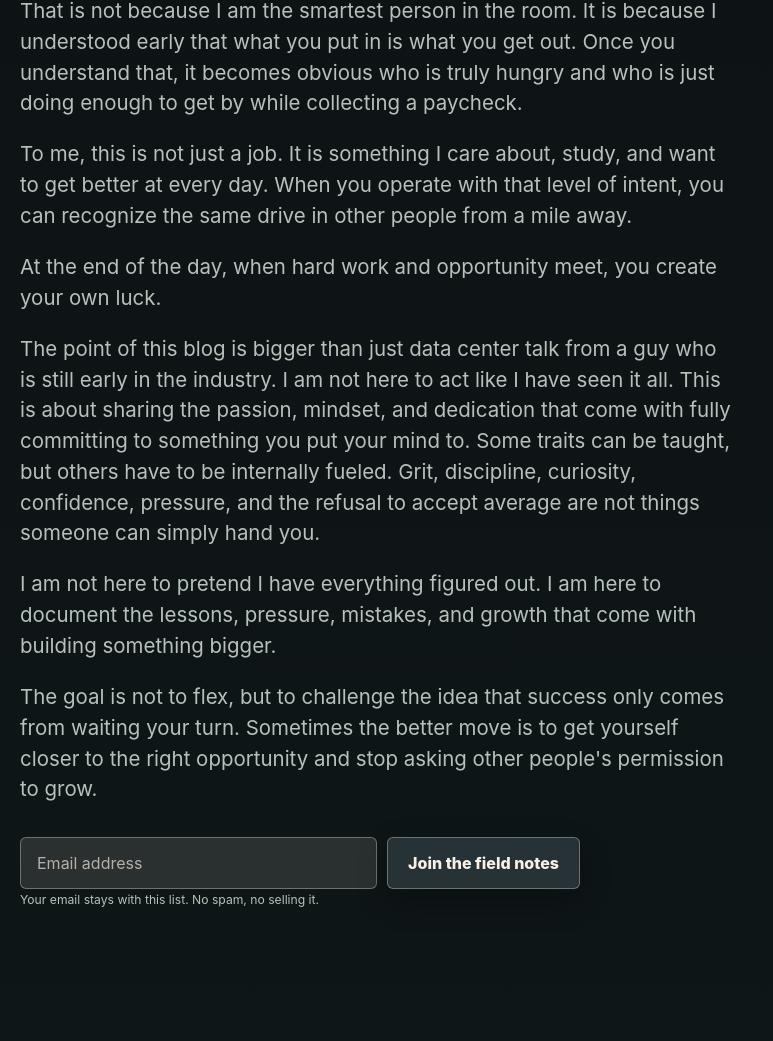
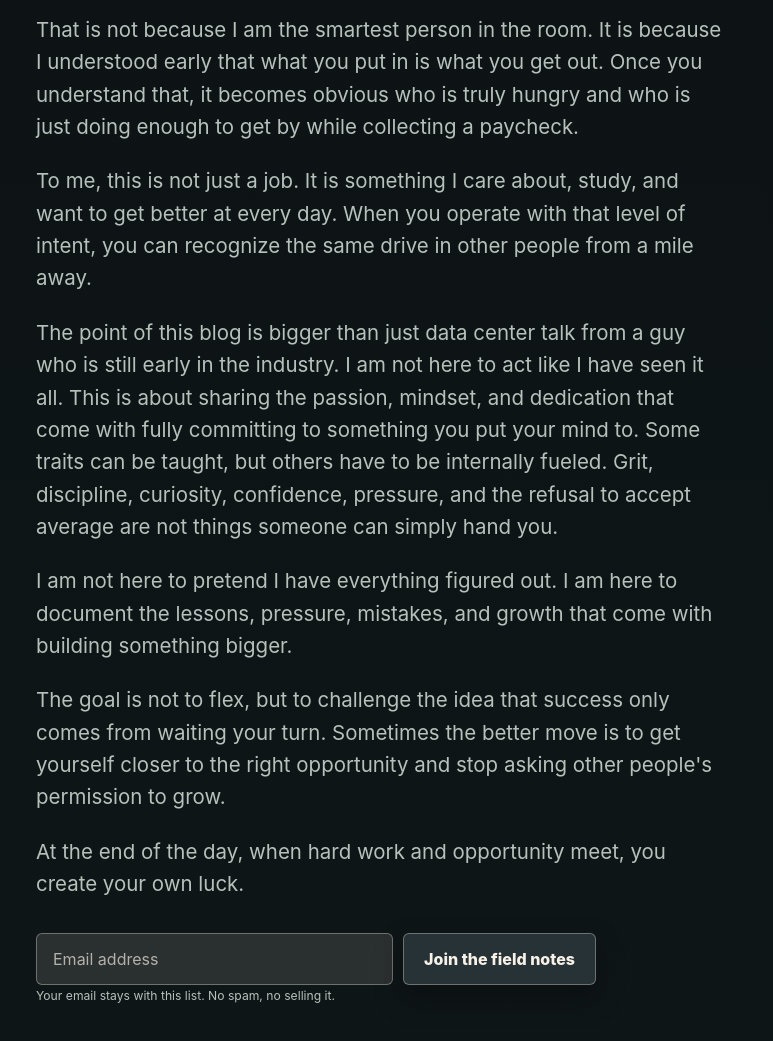
Before and after one commit to JohnChrine/Dirt-to-GPUs, a website: page index.html in a window 1280 px wide. Shown: the part 1355-2396 px from the top of the page, without its empty margins (0-773 px from the left). Drawn offline with Linux system fonts and the light colour scheme; no server answers.

Commit message:
Refine about copy spacing

```diff
--- a/index.html
+++ b/index.html
@@ -59,10 +59,6 @@
             from a mile away.
           </p>
           <p>
-            At the end of the day, when hard work and opportunity meet, you
-            create your own luck.
-          </p>
-          <p>
             The point of this blog is bigger than just data center talk from a
             guy who is still early in the industry. I am not here to act like I
             have seen it all. This is about sharing the passion, mindset, and
@@ -82,6 +78,10 @@
             only comes from waiting your turn. Sometimes the better move is to
             get yourself closer to the right opportunity and stop asking other
             people's permission to grow.
+          </p>
+          <p>
+            At the end of the day, when hard work and opportunity meet, you
+            create your own luck.
           </p>
           <form id="join" class="signup signup--dark" data-signup-form>
             <label class="sr-only" for="footer-email">Email address</label>
--- a/styles.css
+++ b/styles.css
@@ -544,20 +544,24 @@ article p,
 .about {
   display: grid;
   grid-template-columns: minmax(0, 0.9fr) minmax(320px, 0.58fr);
-  gap: clamp(28px, 5vw, 70px);
+  gap: clamp(36px, 5.5vw, 84px);
   align-items: start;
-  width: min(1560px, calc(100% - 40px));
+  width: min(1500px, calc(100% - 72px));
   max-width: none;
   margin-left: auto;
   margin-right: auto;
 }
 
 .about-copy {
-  max-width: 820px;
+  max-width: 860px;
 }
 
 .about p + p {
-  margin-top: 18px;
+  margin-top: 22px;
+}
+
+.about-copy p {
+  line-height: 1.58;
 }
 
 .experience-path {
@@ -666,6 +670,10 @@ article p,
     grid-template-columns: 1fr;
   }
 
+  .about {
+    width: min(100% - 40px, 760px);
+  }
+
   .field-notes .section-heading {
     position: static;
   }
```
